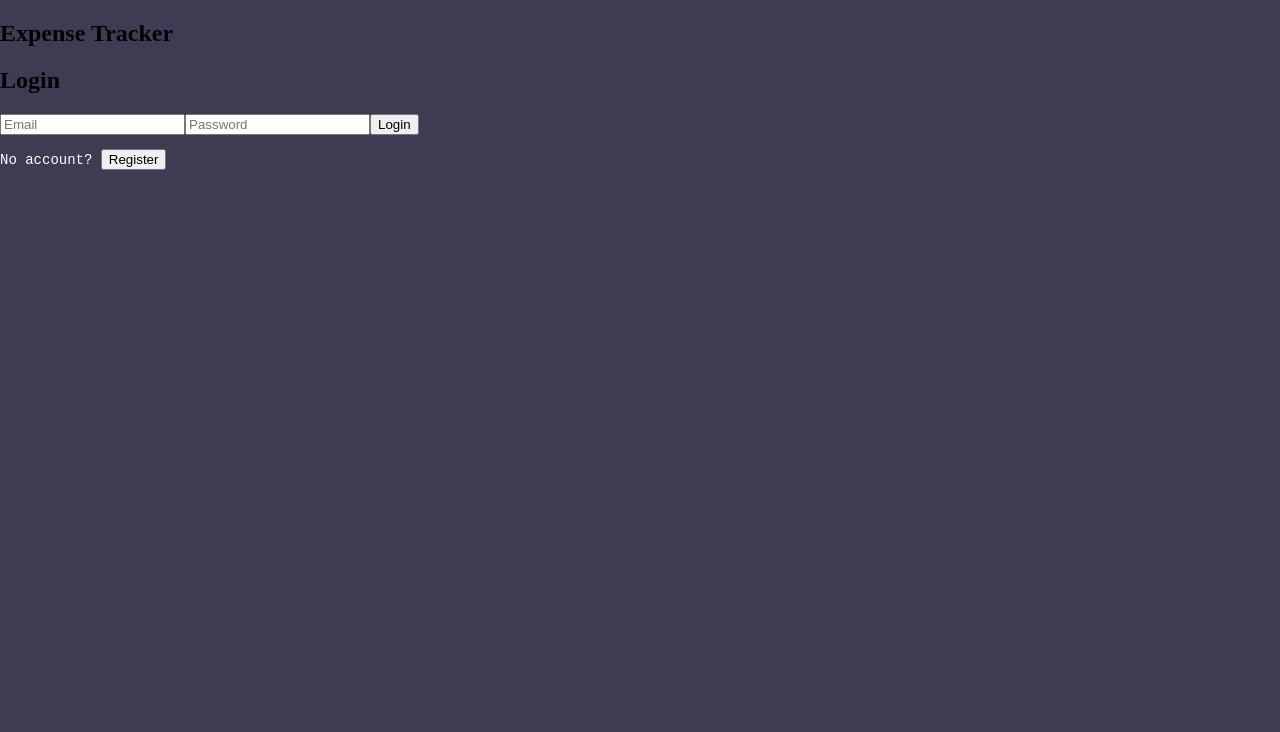
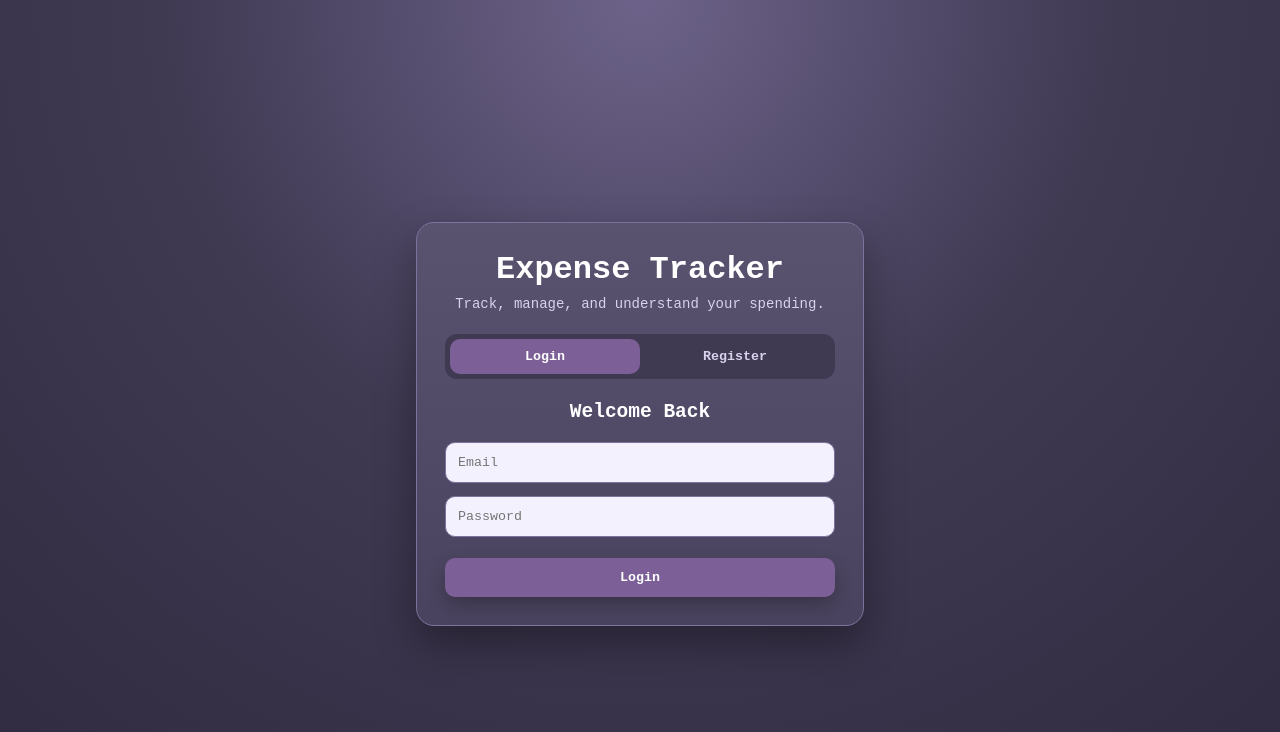
Before and after one commit to althea-m/expense-tracker, a React (Vite) app in the folder expense-tracking/front-end/: page / in a window 1280 px wide. Shown: the top 732 px of the page. Built offline with nearby package versions, Linux system fonts and the light colour scheme.

Commit message:
cleaned + css login page ;p sugoi!

```diff
--- a/expense-tracking/front-end/src/App.css
+++ b/expense-tracking/front-end/src/App.css
@@ -519,3 +519,110 @@ body {
   background-color: #8fd3ff;
   border-radius: 999px;
 }
+
+.auth-page {
+  min-height: 100vh;
+  background:
+    radial-gradient(circle at top, #6d638a 0%, #3f3952 45%, #2f2a3f 100%);
+  display: flex;
+  justify-content: center;
+  align-items: center;
+  padding: 24px;
+}
+
+.auth-card {
+  width: 390px;
+  background: linear-gradient(180deg, #5a5370 0%, #4a435f 100%);
+  border: 1px solid #7d739c;
+  border-radius: 18px;
+  padding: 28px;
+  color: white;
+  box-shadow: 0 18px 40px rgba(0, 0, 0, 0.35);
+}
+
+.auth-header {
+  text-align: center;
+  margin-bottom: 22px;
+}
+
+.auth-header h1 {
+  margin: 0;
+  font-size: 32px;
+  font-family: monospace;
+}
+
+.auth-header p {
+  margin-top: 8px;
+  color: #d8d2ed;
+  font-size: 14px;
+  font-family: monospace;
+}
+
+.auth-tabs {
+  display: grid;
+  grid-template-columns: 1fr 1fr;
+  background: #3f3952;
+  padding: 5px;
+  border-radius: 12px;
+  margin-bottom: 22px;
+}
+
+.auth-tabs button {
+  border: none;
+  background: transparent;
+  color: #d8d2ed;
+  padding: 10px;
+  border-radius: 10px;
+  cursor: pointer;
+  font-family: monospace;
+  font-weight: 700;
+}
+
+.auth-tabs .active-tab {
+  background:#7c5f97;
+  color: white;
+}
+
+.auth-form {
+  display: flex;
+  flex-direction: column;
+  gap: 13px;
+}
+
+.auth-form h2 {
+  text-align: center;
+  margin: 0 0 6px 0;
+  font-family: monospace;
+}
+
+.auth-form input {
+  padding: 12px;
+  border-radius: 10px;
+  border: 1px solid #7d739c;
+  background: #f4f1ff;
+  font-family: monospace;
+  outline: none;
+}
+
+.auth-form input:focus {
+  border-color: #b8a9ff;
+  box-shadow: 0 0 0 3px rgba(184, 169, 255, 0.25);
+}
+
+.auth-submit {
+  margin-top: 8px;
+  padding: 12px;
+  border-radius: 10px;
+  border: none;
+  background: #7c5f97;
+  color: white;
+  font-family: monospace;
+  font-weight: 800;
+  cursor: pointer;
+  box-shadow: 0 8px 18px rgba(0, 0, 0, 0.25);
+}
+
+.auth-submit:hover {
+  transform: translateY(-1px);
+  opacity: 0.95;
+}
--- a/expense-tracking/front-end/src/App.jsx
+++ b/expense-tracking/front-end/src/App.jsx
@@ -362,41 +362,52 @@ if (!token) {
   return (
     <div className="auth-page">
       <section className="auth-card">
+        <div className="auth-header">
           <h1>Expense Tracker</h1>
+          <p>Track, manage, and understand your spending.</p>
+        </div>
+
+        <div className="auth-tabs">
+          <button
+            type="button"
+            className={authMode === "login" ? "active-tab" : ""}
+            onClick={() => setAuthMode("login")}
+          >
+            Login
+          </button>
+
+          <button
+            type="button"
+            className={authMode === "register" ? "active-tab" : ""}
+            onClick={() => setAuthMode("register")}
+          >
+            Register
+          </button>
+        </div>
 
         {authMode === "login" ? (
-          <>
-            <h2>Login</h2>
-            <form onSubmit={handleLogin}>
+          <form className="auth-form" onSubmit={handleLogin}>
+            <h2>Welcome Back</h2>
+
             <input type="email" name="email" placeholder="Email" required />
             <input type="password" name="password" placeholder="Password" required />
-              <button type="submit">Login</button>
+
+            <button type="submit" className="auth-submit">
+              Login
+            </button>
           </form>
+        ) : (
+          <form className="auth-form" onSubmit={handleRegister}>
+            <h2>Create Account</h2>
 
-            <p>
-              No account?{" "}
-              <button type="button" onClick={() => setAuthMode("register")}>
-                Register
-              </button>
-            </p>
-          </>
-        ) : (
-          <>
-            <h2>Register</h2>
-            <form onSubmit={handleRegister}>
             <input type="text" name="username" placeholder="Username" required />
             <input type="email" name="email" placeholder="Email" required />
             <input type="password" name="password" placeholder="Password" required />
-              <button type="submit">Register</button>
+
+            <button type="submit" className="auth-submit">
+              Register
+            </button>
           </form>
-
-            <p>
-              Already have an account?{" "}
-              <button type="button" onClick={() => setAuthMode("login")}>
-                Login
-              </button>
-            </p>
-          </>
         )}
       </section>
     </div>
```
Lines whose indentation alone changed are shown as unchanged.
